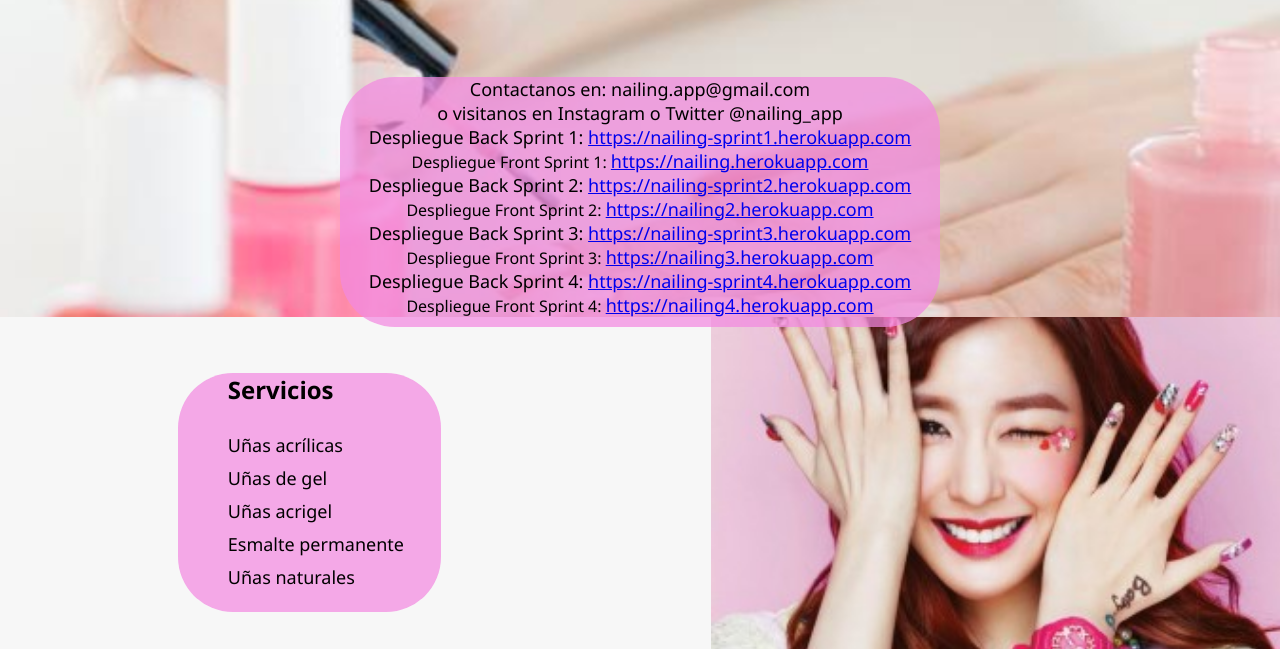
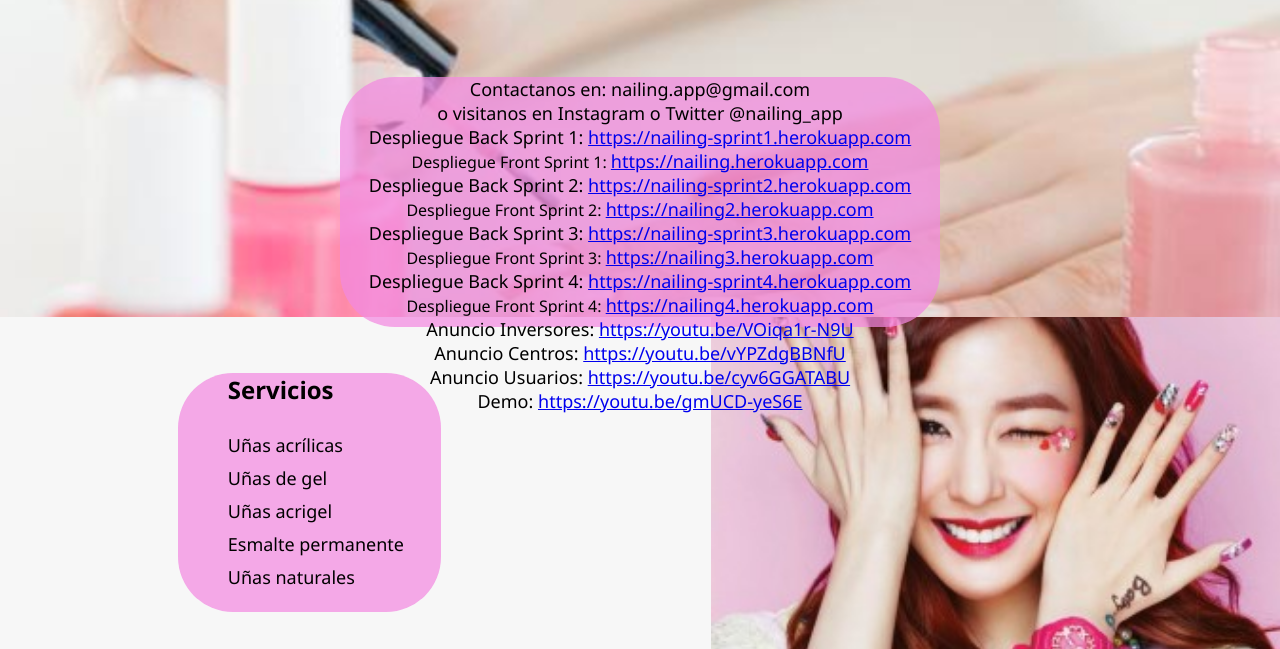
Before and after one commit to nailingapp/nailingapp.github.io, a plain HTML site: page index.html in a window 1280 px wide. Shown: the part 418-1067 px from the top of the page. Drawn offline with Linux system fonts and the light colour scheme.

Commit message:
Adición de enlaces a videos

```diff
--- a/index.html
+++ b/index.html
@@ -28,7 +28,10 @@
                     <a>Despliegue Back Sprint 2: <a href="https://nailing-sprint2.herokuapp.com">https://nailing-sprint2.herokuapp.com</a><br> Despliegue Front Sprint 2: <a href="https://nailing2.herokuapp.com">https://nailing2.herokuapp.com</a><br> </a>
                     <a>Despliegue Back Sprint 3: <a href="https://nailing-sprint3.herokuapp.com">https://nailing-sprint3.herokuapp.com</a><br> Despliegue Front Sprint 3: <a href="https://nailing3.herokuapp.com">https://nailing3.herokuapp.com</a><br> </a>
                     <a>Despliegue Back Sprint 4: <a href="https://nailing-sprint4.herokuapp.com">https://nailing-sprint4.herokuapp.com</a><br> Despliegue Front Sprint 4: <a href="https://nailing4.herokuapp.com">https://nailing4.herokuapp.com</a><br> </a>
-
+                    <a>Anuncio Inversores: <a href="https://youtu.be/VOiqa1r-N9U">https://youtu.be/VOiqa1r-N9U</a><br>
+                    <a>Anuncio Centros: <a href="https://youtu.be/vYPZdgBBNfU">https://youtu.be/vYPZdgBBNfU</a><br>
+                    <a>Anuncio Usuarios: <a href="https://youtu.be/cyv6GGATABU">https://youtu.be/cyv6GGATABU</a><br>
+                    <a>Demo: <a href="https://youtu.be/gmUCD-yeS6E">https://youtu.be/gmUCD-yeS6E</a><br>
                 </div>
             </div>
             <div class="fourth-image">
```
